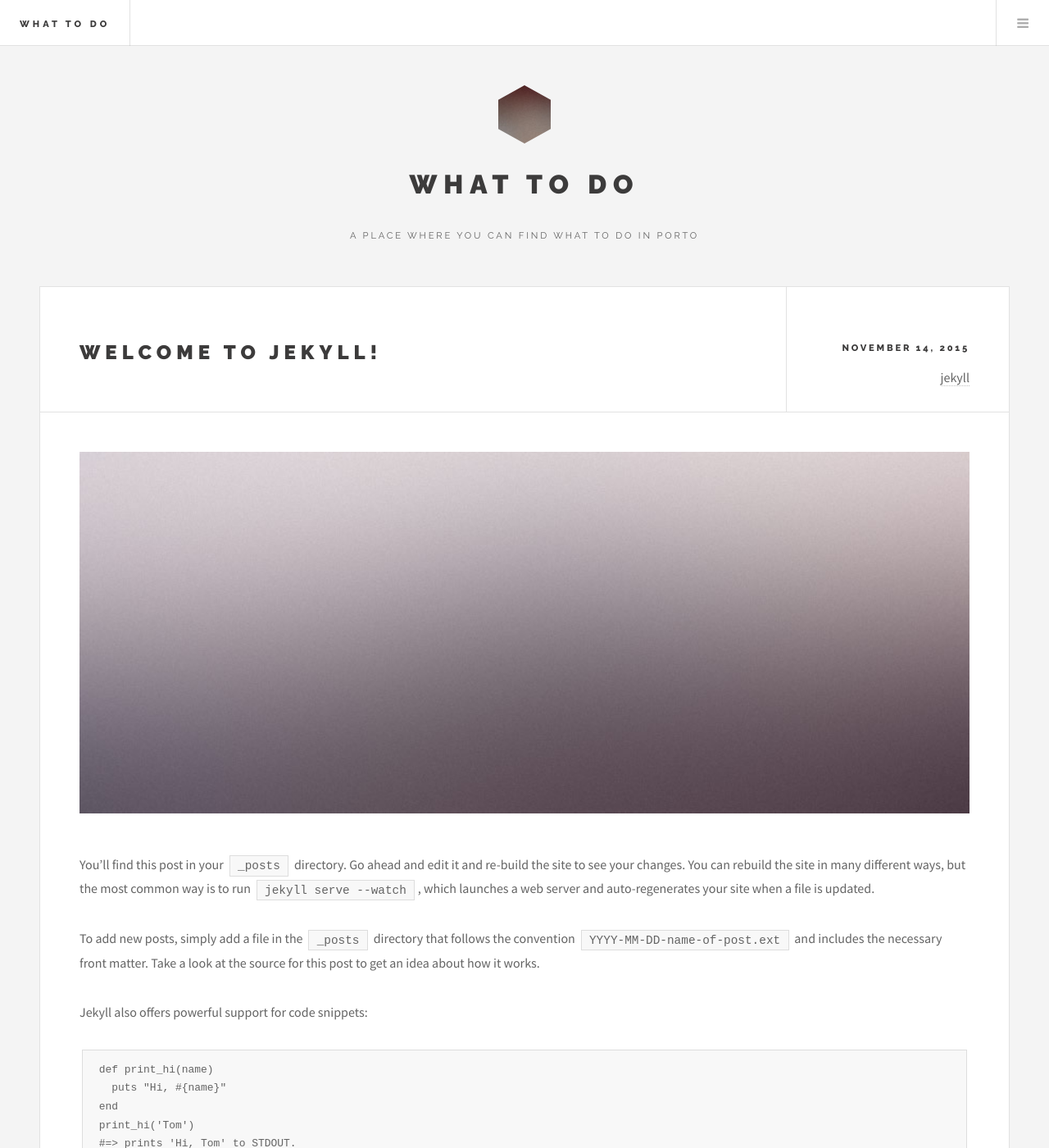
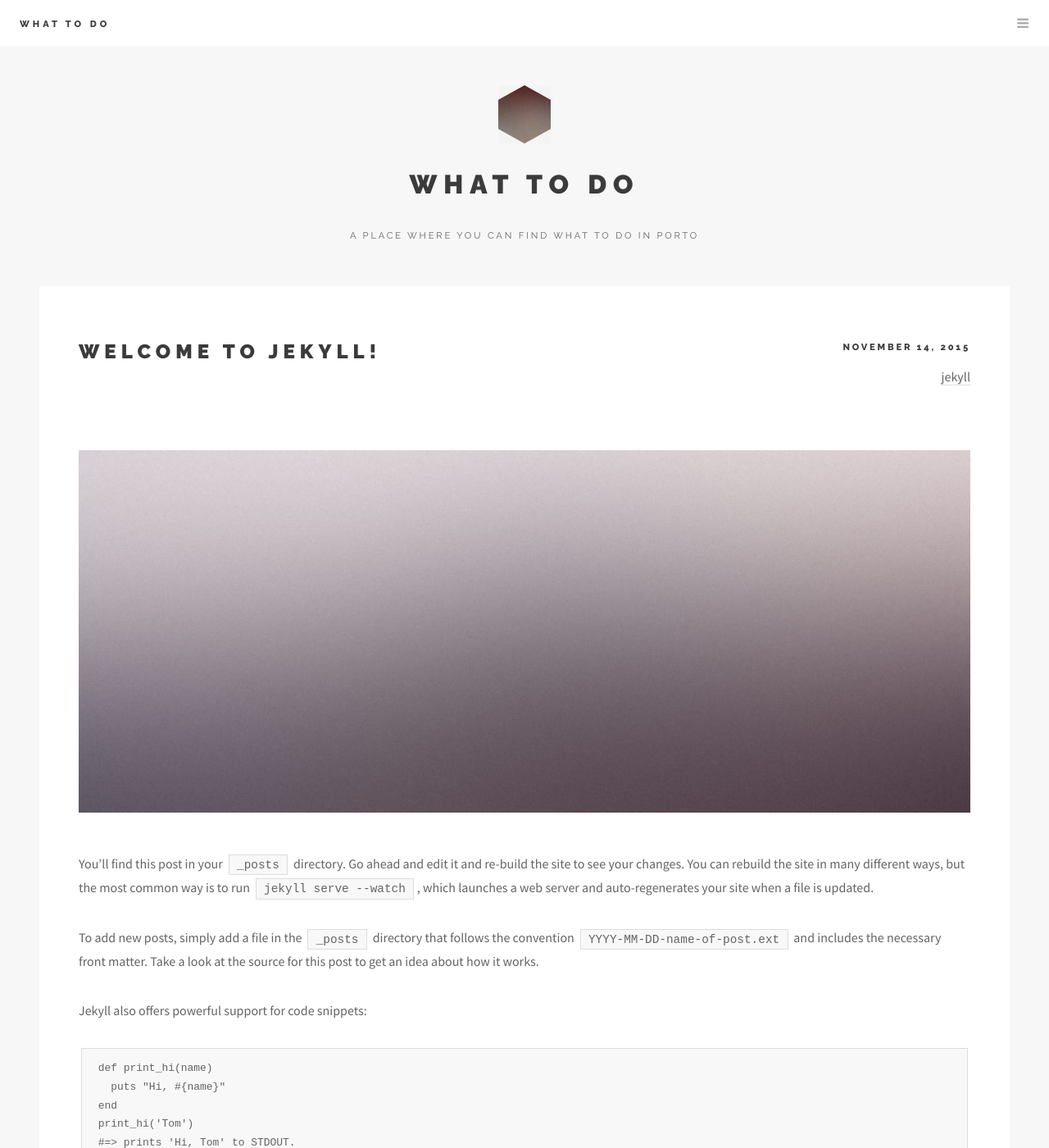
Before and after one commit to joaoffalcao/whattodo, a Jekyll site: the page built from _posts/2015-11-14-welcome-to-jekyll.markdown, in a window 1280 px wide and 1400 px high. Shown: the whole window at 82% size. Built offline with Jekyll 4.4.1, drawn with Linux system fonts in a browser that asks for light colours; some of the changed text lies outside the part shown.

Commit message:
change css on the view

```diff
--- a/_includes/miniposts.html
+++ b/_includes/miniposts.html
@@ -1,6 +1,6 @@
 <section>
   <div class="mini-posts">
-    {% for post in site.posts limit:4 %}
+    {% for post in site.posts limit:2 %}
       <article class="mini-post">
   	    <header>
   		    <h3><a href="{{ post.url }}">{{ post.title }}</a></h3>
--- a/css/main.css
+++ b/css/main.css
@@ -1408,7 +1408,7 @@
 	}
 
 	body {
-		background: #f4f4f4;
+		background: #f7f7f7;
 	}
 
 		body.is-loading *, body.is-loading *:before, body.is-loading *:after {
@@ -2471,7 +2471,7 @@
 		-ms-flex-direction: column-reverse;
 		flex-direction: column-reverse;
 		background: #ffffff;
-		border: solid 1px rgba(160, 160, 160, 0.3);
+		/*border: solid 1px rgba(160, 160, 160, 0.3);*/
 		margin: 0 0 2em 0;
 	}
 
@@ -2573,7 +2573,7 @@
 	.post {
 		padding: 3em 3em 1em 3em ;
 		background: #ffffff;
-		border: solid 1px rgba(160, 160, 160, 0.3);
+		/*border: solid 1px rgba(160, 160, 160, 0.3);*/
 		margin: 0 0 3em 0;
 		position: relative;
 	}
@@ -2583,7 +2583,7 @@
 			display: -webkit-flex;
 			display: -ms-flex;
 			display: flex;
-			border-bottom: solid 1px rgba(160, 160, 160, 0.3);
+			/*border-bottom: solid 1px rgba(160, 160, 160, 0.3);*/
 			left: -3em;
 			margin: -3em 0 3em 0;
 			position: relative;
@@ -2610,7 +2610,7 @@
 
 			.post > header .meta {
 				padding: 3.75em 3em 1.75em 3em ;
-				border-left: solid 1px rgba(160, 160, 160, 0.3);
+				/*border-left: solid 1px rgba(160, 160, 160, 0.3);*/
 				min-width: 17em;
 				text-align: right;
 				width: 17em;
@@ -2960,7 +2960,7 @@
 		-ms-justify-content: space-between;
 		justify-content: space-between;
 		background-color: #ffffff;
-		border-bottom: solid 1px rgba(160, 160, 160, 0.3);
+		/*border-bottom: solid 1px rgba(160, 160, 160, 0.3);*/
 		height: 3.5em;
 		left: 0;
 		line-height: 3.5em;
@@ -3002,7 +3002,7 @@
 			-webkit-flex: 1;
 			-ms-flex: 1;
 			flex: 1;
-			border-left: solid 1px rgba(160, 160, 160, 0.3);
+			/*border-left: solid 1px rgba(160, 160, 160, 0.3);*/
 			height: inherit;
 			line-height: inherit;
 			margin-left: 1.5em;
@@ -3044,7 +3044,7 @@
 			}
 
 				#header .main ul li {
-					border-left: solid 1px rgba(160, 160, 160, 0.3);
+					/*border-left: solid 1px rgba(160, 160, 160, 0.3);*/
 					height: inherit;
 					line-height: inherit;
 					white-space: nowrap;
@@ -3215,7 +3215,7 @@
 	}
 
 		#sidebar > * {
-			border-top: solid 1px rgba(160, 160, 160, 0.3);
+			/*border-top: solid 1px rgba(160, 160, 160, 0.3);*/
 			margin: 3em 0 0 0;
 			padding: 3em 0 0 0;
 		}
```
Also changed, not shown: _posts/2016-07-20-bla-bla-bla.markdown (added, +9 -0 lines), _posts/2016-08-21-bla-bla-bla.mdown (deleted, +0 -23 lines).
